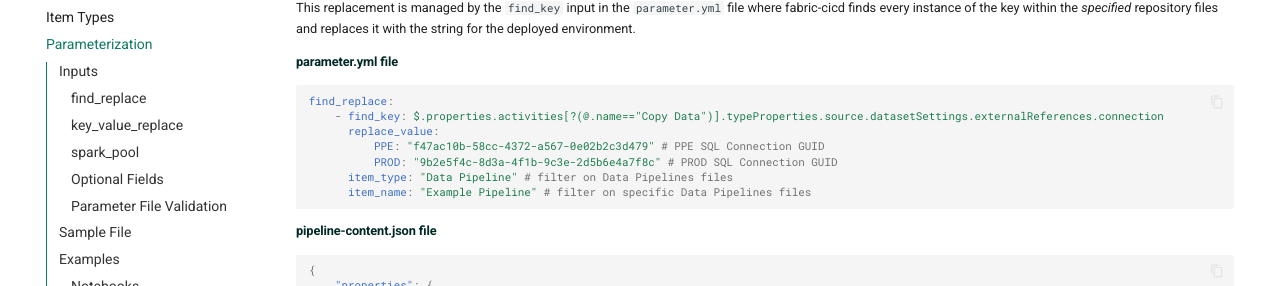
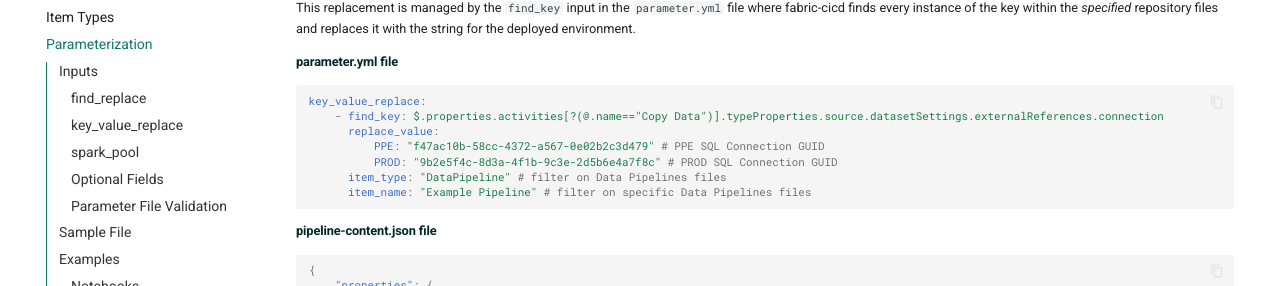
Before and after one commit to shirasassoon/fabric-cicd, an MkDocs documentation site: the page built from docs/how_to/parameterization.md, in a window 1280 px wide and 900 px high, scrolled down 5916 px. Shown: the part 166-452 px from the top of the window. Built offline with MkDocs 1.6.1 and Material for MkDocs 9.7.7, drawn with Linux system fonts in a browser that asks for light colours; comment, search, counter and statistics services are not loaded; the version menu is left out.

Commit message:
Update Incorrect YAML Key Resolves #396 (#397)
## Description

Updates the YAML Key in the example for Data Pipeline Parameterization.
Fixes space in the item type value

## Linked Issue (REQUIRED)
Resolves #396

---------

Co-authored-by: Suresh Prem <suresh.prem@theaccessgroup.com>

````diff
--- a/docs/how_to/parameterization.md
+++ b/docs/how_to/parameterization.md
@@ -331,12 +331,12 @@ This replacement is managed by the `find_key` input in the `parameter.yml` file
 <span class="md-h4-nonanchor">parameter.yml file</span>
 
 ```yaml
-find_replace:
+key_value_replace:
     - find_key: $.properties.activities[?(@.name=="Copy Data")].typeProperties.source.datasetSettings.externalReferences.connection
       replace_value:
           PPE: "f47ac10b-58cc-4372-a567-0e02b2c3d479" # PPE SQL Connection GUID
           PROD: "9b2e5f4c-8d3a-4f1b-9c3e-2d5b6e4a7f8c" # PROD SQL Connection GUID
-      item_type: "Data Pipeline" # filter on Data Pipelines files
+      item_type: "DataPipeline" # filter on Data Pipelines files
       item_name: "Example Pipeline" # filter on specific Data Pipelines files
 ```
 
````
